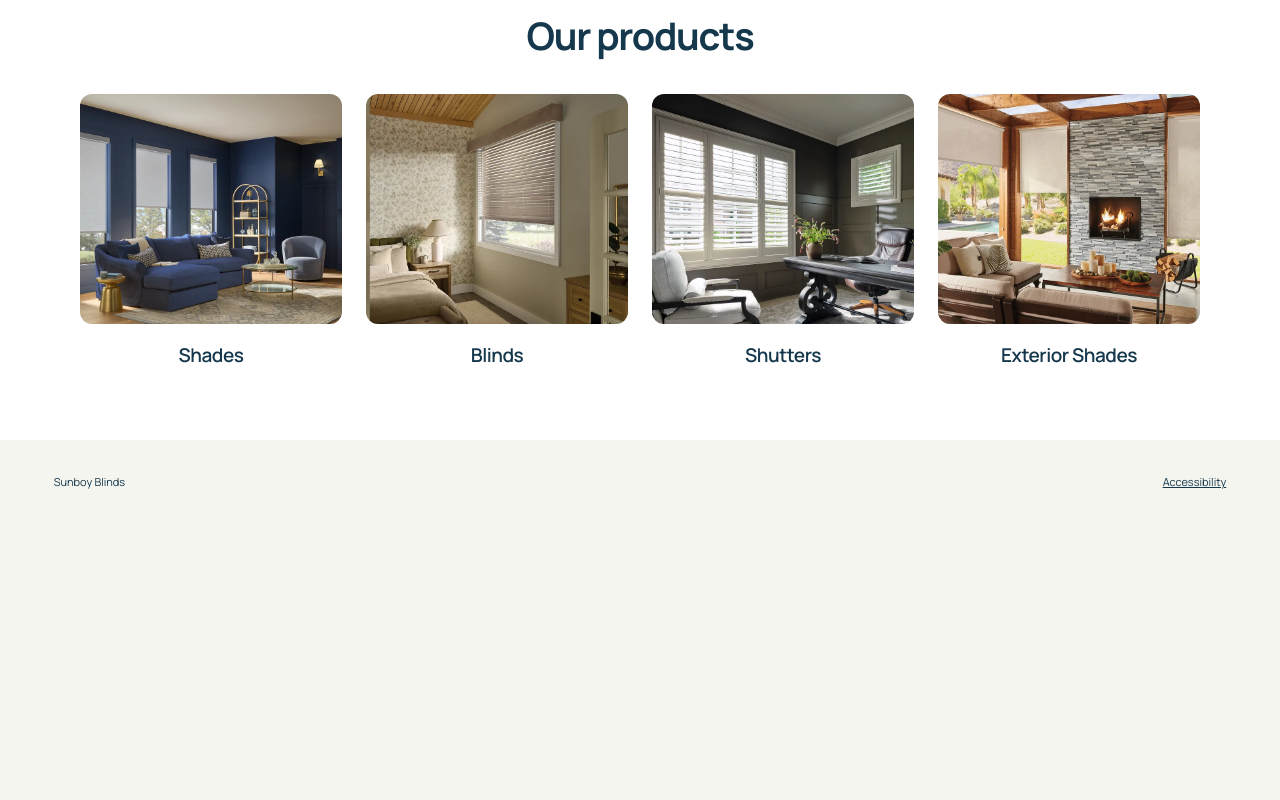
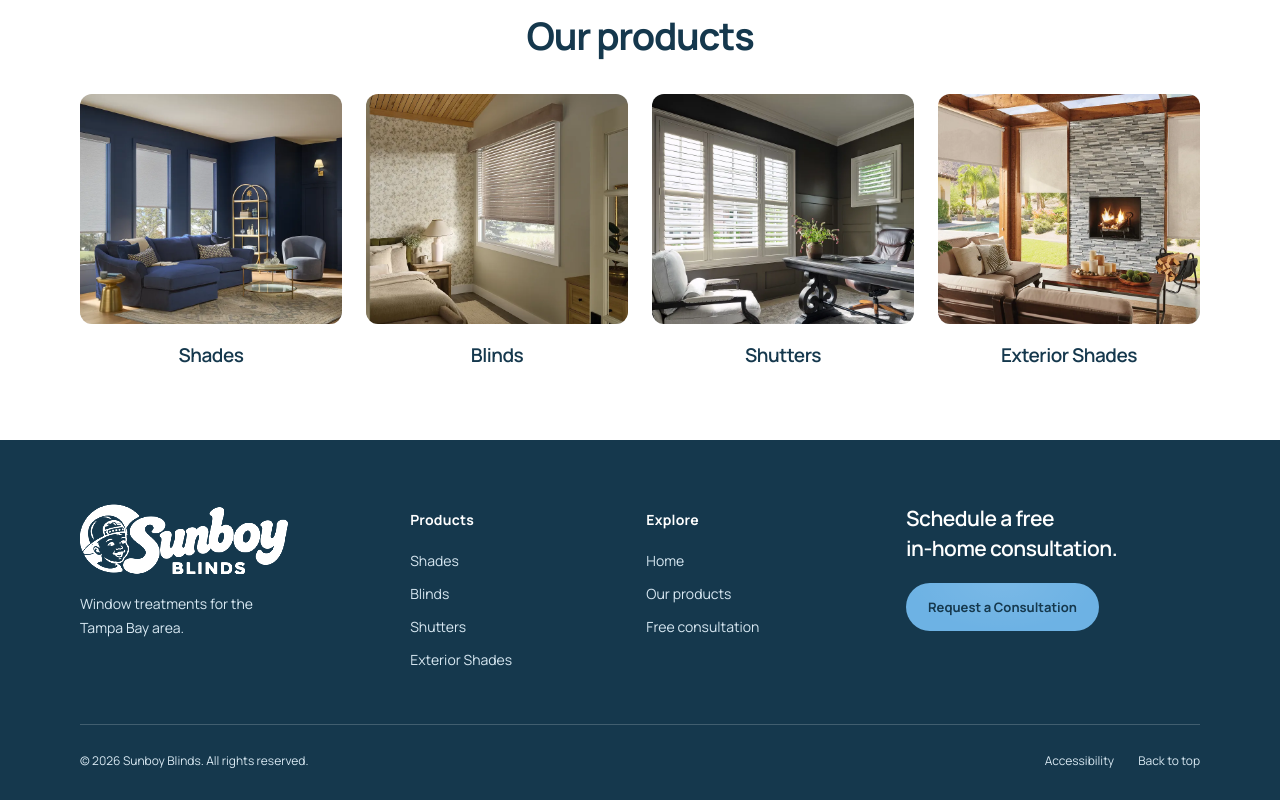
Before and after one commit to cody-del/Sunboyblinds, a plain HTML site: page dist/index.html in a window 1280 px wide. Shown: the part 1464-2264 px from the top of the page. Before the commit the page ends 1987 px from the top, so only its background shows below. Drawn offline with Linux system fonts and the light colour scheme.

Commit message:
Add a classic sitewide Sunboy footer

```diff
--- a/dist/index.html
+++ b/dist/index.html
@@ -7,10 +7,10 @@
   <title>Sunboy Blinds — Tampa Bay Window Treatment Experts</title>
   <meta name="description" content="#1 Window Treatment Experts for the Tampa Bay area. Meet Sunboy Blinds.">
   <link rel="preload" href="/assets/fonts/manrope-latin.woff2" as="font" type="font/woff2" crossorigin>
-  <link rel="stylesheet" href="/styles.css?v=product-photos-1">
+  <link rel="stylesheet" href="/styles.css?v=classic-footer-1">
   <script src="/app.js?v=shared-motion-1" defer></script>
 </head>
-<body>
+<body id="top">
   <a class="skip-link" href="#main">Skip to content</a>
   <header class="navbar">
     <a class="logo" href="/" aria-label="Sunboy Blinds home"><img src="/assets/sunboy-logo.png" alt="Sunboy Blinds" width="1408" height="684"></a>
@@ -85,15 +85,49 @@
       <div class="products-inner">
         <h2 id="products-title">Our products</h2>
         <ul class="product-grid">
-          <li class="product-item"><img src="/assets/products/shades.webp" alt="Light gray roller shades in a navy living room." width="800" height="700" loading="lazy" decoding="async"><h3>Shades</h3></li>
-          <li class="product-item"><img src="/assets/products/blinds.webp" alt="Horizontal blinds fitted inside a bedroom window." width="800" height="700" loading="lazy" decoding="async"><h3>Blinds</h3></li>
-          <li class="product-item"><img src="/assets/products/shutters.webp" alt="White plantation shutters in a home office." width="800" height="700" loading="lazy" decoding="async"><h3>Shutters</h3></li>
-          <li class="product-item"><img src="/assets/products/exterior-shades.webp" alt="Outdoor roller shades around a covered patio." width="800" height="700" loading="lazy" decoding="async"><h3>Exterior Shades</h3></li>
+          <li class="product-item" id="product-shades"><img src="/assets/products/shades.webp" alt="Light gray roller shades in a navy living room." width="800" height="700" loading="lazy" decoding="async"><h3>Shades</h3></li>
+          <li class="product-item" id="product-blinds"><img src="/assets/products/blinds.webp" alt="Horizontal blinds fitted inside a bedroom window." width="800" height="700" loading="lazy" decoding="async"><h3>Blinds</h3></li>
+          <li class="product-item" id="product-shutters"><img src="/assets/products/shutters.webp" alt="White plantation shutters in a home office." width="800" height="700" loading="lazy" decoding="async"><h3>Shutters</h3></li>
+          <li class="product-item" id="product-exterior-shades"><img src="/assets/products/exterior-shades.webp" alt="Outdoor roller shades around a covered patio." width="800" height="700" loading="lazy" decoding="async"><h3>Exterior Shades</h3></li>
         </ul>
       </div>
     </section>
   </main>
-  <footer><span>Sunboy Blinds</span><a href="/accessibility/">Accessibility</a></footer>
+  <footer class="site-footer" id="footer">
+    <div class="footer-inner">
+      <div class="footer-main">
+        <div class="footer-brand">
+          <a class="logo footer-logo" href="/" aria-label="Sunboy Blinds home"><img src="/assets/sunboy-logo.png" alt="Sunboy Blinds" width="1408" height="684" loading="lazy"></a>
+          <p>Window treatments for the<br>Tampa Bay area.</p>
+        </div>
+        <nav class="footer-column" aria-labelledby="footer-products-title">
+          <h2 id="footer-products-title">Products</h2>
+          <ul>
+            <li><a href="/#product-shades">Shades</a></li>
+            <li><a href="/#product-blinds">Blinds</a></li>
+            <li><a href="/#product-shutters">Shutters</a></li>
+            <li><a href="/#product-exterior-shades">Exterior Shades</a></li>
+          </ul>
+        </nav>
+        <nav class="footer-column" aria-labelledby="footer-explore-title">
+          <h2 id="footer-explore-title">Explore</h2>
+          <ul>
+            <li><a href="/">Home</a></li>
+            <li><a href="/#products">Our products</a></li>
+            <li><a href="/#consultation">Free consultation</a></li>
+          </ul>
+        </nav>
+        <div class="footer-consultation">
+          <h2>Schedule a free<br>in-home consultation.</h2>
+          <a class="sunboy-button footer-cta" href="/#consultation">Request a Consultation</a>
+        </div>
+      </div>
+      <div class="footer-bottom">
+        <p>© 2026 Sunboy Blinds. All rights reserved.</p>
+        <div class="footer-bottom-links"><a href="/accessibility/">Accessibility</a><a href="#top">Back to top</a></div>
+      </div>
+    </div>
+  </footer>
   <dialog id="film-dialog" aria-labelledby="film-title">
     <div class="film-heading"><h2 id="film-title">Sunboy in action.</h2><button id="close-film" aria-label="Close film"><svg viewBox="0 0 24 24" aria-hidden="true"><path d="m6 6 12 12M18 6 6 18"/></svg></button></div>
     <video id="full-film" controls playsinline preload="none" poster="/assets/hero-desktop.webp" aria-label="Window shades in a kitchen, living room and dining room"></video>
--- a/dist/styles.css
+++ b/dist/styles.css
@@ -49,8 +49,26 @@ h1{font-size:clamp(19px,5.3vw,84px);font-weight:800;letter-spacing:-.045em;line-
 .motion-control[aria-pressed=true] .pause-icon{display:block}
 .motion-control[aria-pressed=true] .play-icon{display:none}
 .motion-control .play-icon{fill:currentColor;stroke:0;width:15px}
-footer{display:flex;justify-content:space-between;align-items:center;padding:24px clamp(32px,4.2vw,82px);font-size:11px}
-footer a{padding:10px 0}
+.site-footer{isolation:isolate;background:var(--ink);color:#fff;padding:64px 32px 24px}
+.footer-inner{max-width:1120px;margin:0 auto}
+.footer-main{display:grid;grid-template-columns:1.2fr .8fr .9fr 1.25fr;gap:48px;padding-bottom:48px}
+.site-footer .footer-logo{width:208px}
+.footer-logo img{filter:grayscale(1) invert(1) brightness(5);mix-blend-mode:screen}
+.footer-brand p{color:#d8e8f2;font-size:14px;line-height:1.7;margin:18px 0 0}
+.footer-column h2{font-size:14px;font-weight:700;line-height:1.5;margin:5px 0 14px;letter-spacing:.015em}
+.footer-column ul{list-style:none;margin:0;padding:0}
+.footer-column a{display:inline-block;padding:6px 0;color:#d8e8f2;font-size:14px;line-height:1.5;text-decoration:none;text-underline-offset:4px}
+.footer-column a:hover,.footer-bottom-links a:hover{color:var(--sky);text-decoration:underline}
+.footer-consultation h2{font-size:21px;font-weight:600;line-height:1.4;letter-spacing:-.025em;margin:0 0 20px}
+.site-footer .footer-cta{color:var(--ink);font-size:13px;min-height:48px;padding:14px 22px}
+.site-footer a:focus-visible{outline:3px solid var(--sky);outline-offset:5px}
+.footer-bottom{display:flex;justify-content:space-between;align-items:center;gap:20px;border-top:1px solid #ffffff30;padding-top:20px;color:#d8e8f2;font-size:12px;line-height:1.6}
+.footer-bottom p{margin:0}
+.footer-bottom-links{display:flex;flex-wrap:wrap;gap:24px}
+.footer-bottom-links a{color:inherit;text-decoration:none;padding:6px 0;text-underline-offset:4px}
+@media(max-width:960px){.footer-main{gap:28px}.site-footer .footer-logo{width:180px}.footer-consultation h2{font-size:19px}.site-footer .footer-cta{padding:14px 18px;font-size:12px}}
+@media(max-width:780px){.site-footer{padding:48px 28px 24px}.footer-main{grid-template-columns:1fr 1fr;gap:32px 28px;padding-bottom:32px}.footer-brand,.footer-consultation{grid-column:1/-1}.site-footer .footer-logo{width:200px}.footer-brand p{margin-top:14px}.footer-consultation h2{font-size:22px}.footer-bottom{align-items:flex-start;flex-direction:column;gap:8px}}
+@media(max-width:420px){.site-footer{padding-left:22px;padding-right:22px}.footer-main{column-gap:24px}.site-footer .footer-cta{width:100%;font-size:13px}.footer-bottom{font-size:11px}.footer-bottom-links{gap:24px}}
 .consultation-section{position:relative;background:var(--sky);padding:112px max(32px,calc((100% - 1000px)/2)) 76px;scroll-margin-top:112px}
 .section-pendant{position:absolute;left:50%;top:0;transform:translate(-50%,-50%);width:196px;height:auto;aspect-ratio:1;display:block;z-index:2;pointer-events:none}
 .sun-rays,.sun-face{position:absolute;inset:0;display:block;width:100%;height:100%}
@@ -88,7 +106,7 @@ footer a{padding:10px 0}
 .products-inner{max-width:1120px;margin:0 auto}
 .products-section h2{margin:0 0 36px;font-size:clamp(28px,3vw,38px);font-weight:700;line-height:1.2;letter-spacing:-.035em;text-align:center}
 .product-grid{display:grid;grid-template-columns:repeat(4,minmax(0,1fr));gap:24px;list-style:none;margin:0;padding:0}
-.product-item{min-width:0;text-align:center}
+.product-item{min-width:0;text-align:center;scroll-margin-top:32px}
 .product-item img{display:block;width:100%;height:auto;aspect-ratio:8/7;object-fit:cover;background:#f2f7fa;border-radius:12px}
 .product-item h3{margin:18px 0 0;font-size:19px;font-weight:600;line-height:1.4;letter-spacing:-.025em}
 @media(max-width:860px){.products-section{padding:56px 28px}.product-grid{grid-template-columns:repeat(2,minmax(0,1fr));gap:32px 24px}}
@@ -144,7 +162,6 @@ h1{font-size:clamp(19px,5.3vw,40px);line-height:1.2;letter-spacing:-.045em}
 .info-main{padding-top:138px}
 dialog{padding:14px;border-radius:14px}
 .info-dialog{padding:22px}.treatment-options{grid-template-columns:1fr}
-footer{padding:16px 28px}
 }
 @media(max-width:380px){.navbar{padding:12px;gap:8px}.logo{width:112px}.sunboy-button{font-size:10px;padding:12px;min-height:40px}.menu-toggle{width:28px}.hero-copy{left:16px;right:16px}h1{font-size:19px}.hero-actions{gap:10px}.hero-actions .sunboy-button{padding:15px 14px;font-size:11px}.call-button{padding:14px 16px;font-size:11px}.review-badges{gap:20px}.review-name{font-size:9px}}
 @media(prefers-reduced-motion:reduce){*{scroll-behavior:auto!important;transition:none!important}}
```
Also changed, not shown: dist/accessibility/index.html (+37 -3 lines), 2 other files.
